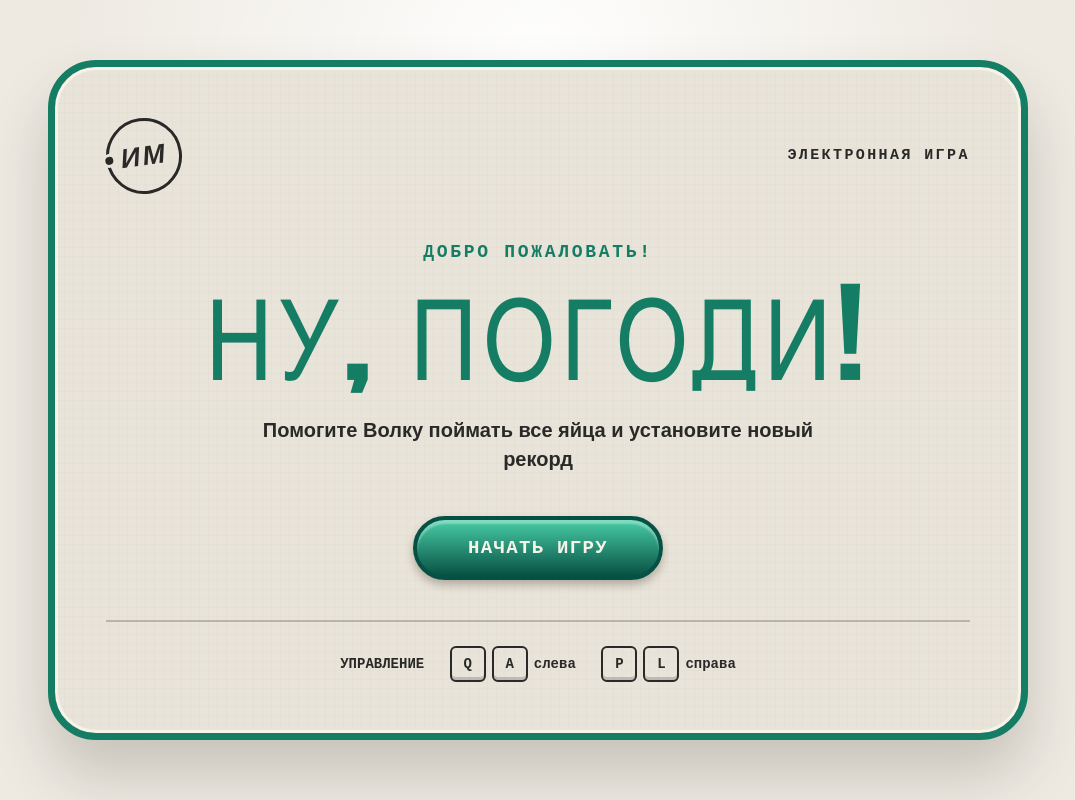
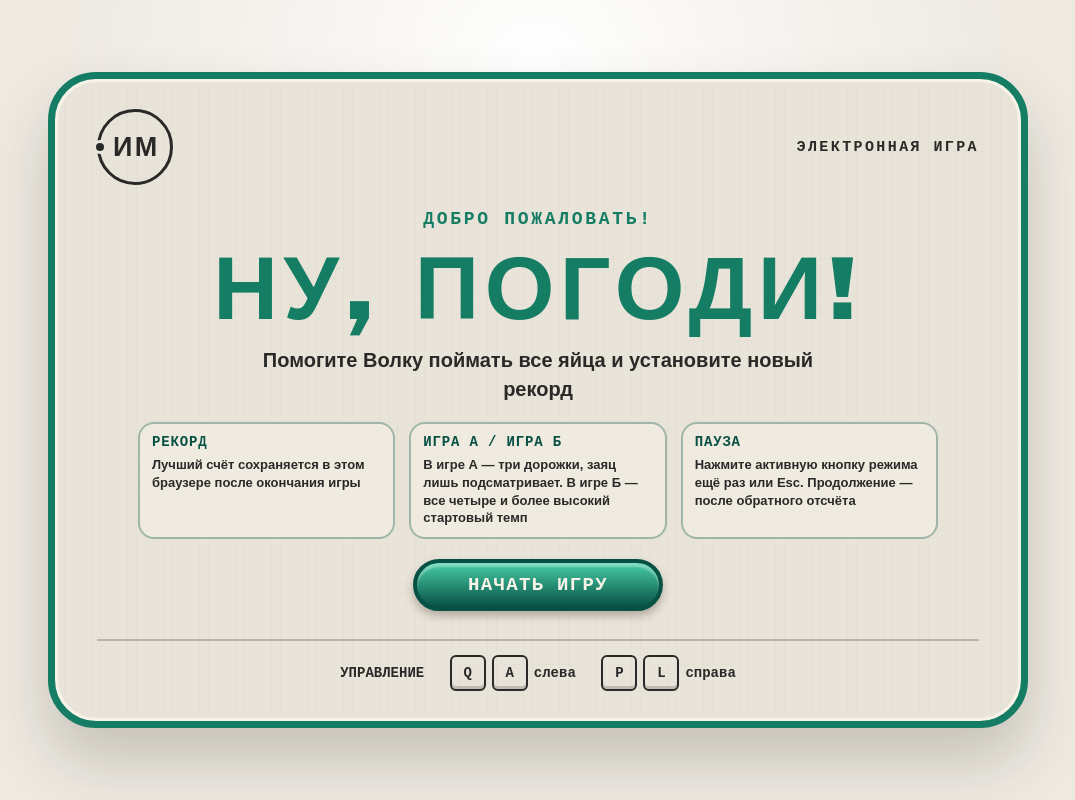
Before and after one commit to VinokurovKV/Digital-Game, a React app: page / in a window 1280 px wide. Shown: the whole page, without its empty margins (102-1177 px from the left). Built offline with nearby package versions, Linux system fonts and the light colour scheme.

Commit message:
feat: added more hints to starting screen

```diff
--- a/src/components/GameConsole/GameConsole.module.less
+++ b/src/components/GameConsole/GameConsole.module.less
@@ -42,10 +42,10 @@
   border: clamp(2px, 0.4vw, 5px) solid #343630;
   border-radius: 50%;
   color: #292927;
+  font-family: 'Arial Black', Arial, sans-serif;
   font-size: clamp(14px, 2.8vw, 36px);
   font-weight: 900;
-  font-style: italic;
-  transform: rotate(-8deg);
+  font-style: normal;
 
   &::before {
     content: '';
@@ -91,14 +91,14 @@
     padding: 0 clamp(6px, 1.5vw, 22px);
     color: #147d64;
     background: #e9e4d9;
-    font-family: Impact, 'Arial Narrow', sans-serif;
+    font-family: 'Arial Black', Arial, sans-serif;
     font-size: clamp(12px, 2.6vw, 38px);
-    font-weight: 500;
+    font-weight: 900;
     line-height: 0.95;
     text-align: center;
     letter-spacing: 0.09em;
     white-space: nowrap;
-    transform: translate(-50%, -53%) rotate(-1deg);
+    transform: translate(-50%, -53%);
   }
 
   > span {
--- a/src/components/WelcomeScreen/WelcomeScreen.module.less
+++ b/src/components/WelcomeScreen/WelcomeScreen.module.less
@@ -42,11 +42,11 @@
   place-items: center;
   border: clamp(2px, 0.3vw, 4px) solid currentColor;
   border-radius: 50%;
-  font-family: Arial, sans-serif;
+  font-family: 'Arial Black', Arial, sans-serif;
   font-size: clamp(16px, 2.3vw, 27px);
   font-weight: 900;
-  font-style: italic;
-  transform: rotate(-8deg);
+  font-style: normal;
+  text-indent: 0.1em;
 
   &::before {
     content: '';
@@ -82,19 +82,54 @@
 .content h1 {
   margin: 0;
   color: #147d64;
-  font-family: Impact, 'Arial Narrow', sans-serif;
+  font-family: 'Arial Black', Arial, sans-serif;
   font-size: clamp(48px, 9vw, 112px);
-  font-weight: 500;
+  font-weight: 900;
   letter-spacing: 0.06em;
   line-height: 0.95;
 }
 
 .description {
   max-width: 560px;
-  margin: clamp(15px, 2.5vw, 30px) 0 clamp(22px, 3.5vw, 42px);
+  margin: clamp(15px, 2.5vw, 30px) 0 clamp(16px, 2.5vw, 28px);
   font-size: clamp(14px, 1.8vw, 20px);
   font-weight: 700;
   line-height: 1.45;
+}
+
+.gameInfo {
+  display: grid;
+  width: min(100%, 800px);
+  padding: 0;
+  margin: 0 0 clamp(20px, 3vw, 36px);
+  grid-template-columns: repeat(3, 1fr);
+  gap: clamp(8px, 1.4vw, 14px);
+  list-style: none;
+  text-align: left;
+
+  li {
+    display: flex;
+    min-width: 0;
+    padding: clamp(10px, 1.5vw, 16px);
+    border: 2px solid rgba(7, 80, 68, 0.34);
+    border-radius: clamp(10px, 1.4vw, 16px);
+    flex-direction: column;
+    gap: 6px;
+    background: rgba(248, 243, 233, 0.48);
+  }
+
+  strong {
+    color: #075044;
+    font-family: 'Courier New', monospace;
+    font-size: clamp(11px, 1.25vw, 14px);
+    letter-spacing: 0.06em;
+  }
+
+  span {
+    font-size: clamp(10px, 1.15vw, 13px);
+    font-weight: 700;
+    line-height: 1.35;
+  }
 }
 
 .startButton {
@@ -162,6 +197,44 @@
   box-shadow: inset 0 -3px 0 rgba(41, 41, 39, 0.22);
 }
 
+@media (min-width: 1201px) {
+  .welcome {
+    padding-block: 24px;
+  }
+
+  .panel {
+    padding: 30px 42px;
+  }
+
+  .content {
+    padding: 24px 0 28px;
+  }
+
+  .content h1 {
+    font-size: clamp(72px, 7vw, 96px);
+  }
+
+  .description {
+    margin: 14px 0 18px;
+  }
+
+  .gameInfo {
+    margin-bottom: 20px;
+  }
+
+  .gameInfo li {
+    padding: 10px 12px;
+  }
+
+  .startButton {
+    padding-block: 11px;
+  }
+
+  .onboarding {
+    padding-top: 14px;
+  }
+}
+
 @media (max-width: 1200px) {
   .desktopHint {
     display: none;
@@ -169,6 +242,44 @@
 
   .tabletHint {
     display: flex;
+  }
+}
+
+@media (min-width: 481px) and (max-width: 1200px) {
+  .welcome {
+    padding-block: 20px;
+  }
+
+  .panel {
+    padding: 26px 32px;
+  }
+
+  .content {
+    padding: 22px 0 26px;
+  }
+
+  .content h1 {
+    font-size: clamp(58px, 8vw, 82px);
+  }
+
+  .description {
+    margin: 12px 0 16px;
+  }
+
+  .gameInfo {
+    margin-bottom: 16px;
+  }
+
+  .gameInfo li {
+    padding: 9px 11px;
+  }
+
+  .startButton {
+    padding-block: 10px;
+  }
+
+  .onboarding {
+    padding-top: 12px;
   }
 }
 
@@ -202,6 +313,10 @@
 
   .content h1 {
     font-size: clamp(42px, 15vw, 70px);
+  }
+
+  .gameInfo {
+    grid-template-columns: 1fr;
   }
 
   .tabletHint {
@@ -240,6 +355,25 @@
     margin: 8px 0 12px;
   }
 
+  .gameInfo {
+    margin-bottom: 10px;
+    gap: 6px;
+
+    li {
+      padding: 7px 9px;
+      gap: 3px;
+    }
+
+    strong {
+      font-size: 10px;
+    }
+
+    span {
+      font-size: 9px;
+      line-height: 1.25;
+    }
+  }
+
   .startButton {
     padding: 8px 24px;
   }
--- a/src/components/WelcomeScreen/WelcomeScreen.tsx
+++ b/src/components/WelcomeScreen/WelcomeScreen.tsx
@@ -16,6 +16,23 @@
         <p className={style.greeting}>ДОБРО ПОЖАЛОВАТЬ!</p>
         <h1 id="welcome-title">НУ, ПОГОДИ!</h1>
         <p className={style.description}>Помогите Волку поймать все яйца и установите новый рекорд</p>
+
+        <ul className={style.gameInfo} aria-label="Правила игры">
+          <li>
+            <strong>РЕКОРД</strong>
+            <span>Лучший счёт сохраняется в этом браузере после окончания игры</span>
+          </li>
+          <li>
+            <strong>ИГРА А / ИГРА Б</strong>
+            <span>
+              В игре А — три дорожки, заяц лишь подсматривает. В игре Б — все четыре и более высокий стартовый темп
+            </span>
+          </li>
+          <li>
+            <strong>ПАУЗА</strong>
+            <span>Нажмите активную кнопку режима ещё раз или Esc. Продолжение — после обратного отсчёта</span>
+          </li>
+        </ul>
 
         <Link className={style.startButton} to="/game">
           НАЧАТЬ ИГРУ
```
